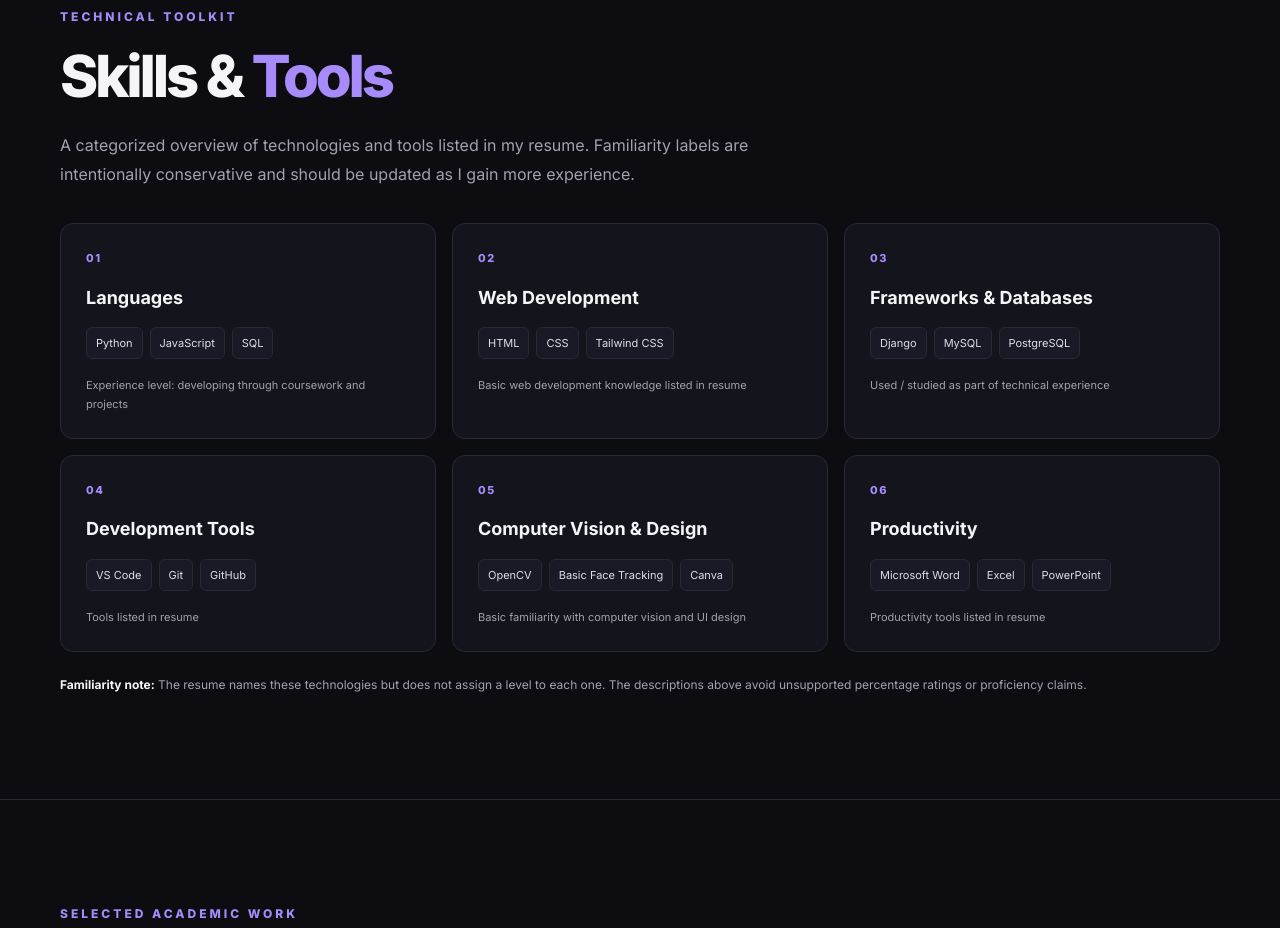
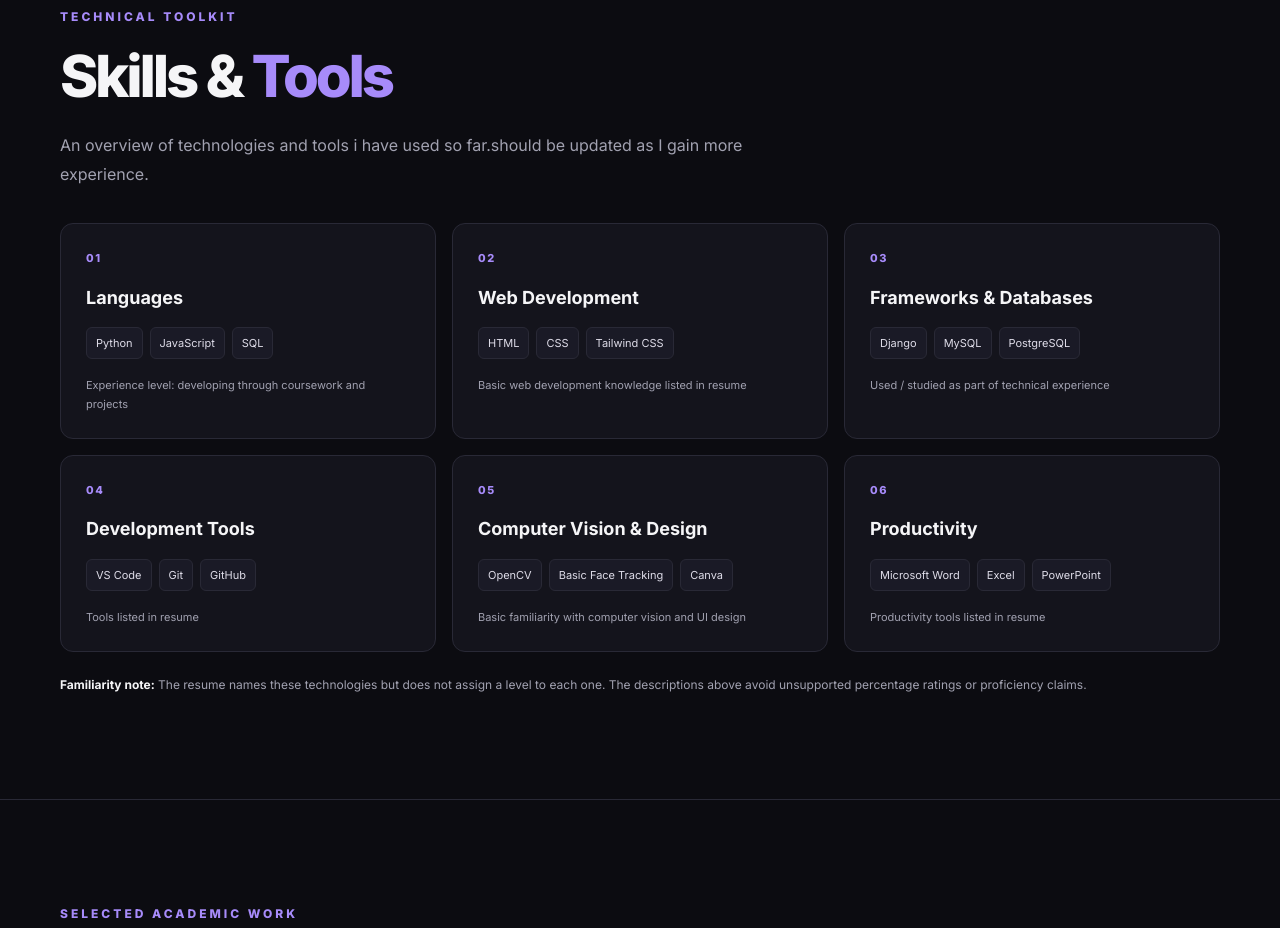
Before and after one commit to ban09132005-arch/Aivan---portfolio-2, a plain HTML site: page index.html in a window 1280 px wide. Shown: the part 1620-2548 px from the top of the page. Drawn offline with Linux system fonts and the light colour scheme.

Commit message:
Update index.html

```diff
--- a/index.html
+++ b/index.html
@@ -85,7 +85,7 @@
     <div class="container">
       <p class="eyebrow reveal">Technical toolkit</p>
       <h2 class="title reveal">Skills &amp; <span>Tools</span></h2>
-      <p class="section-intro reveal">A categorized overview of technologies and tools listed in my resume. Familiarity labels are intentionally conservative and should be updated as I gain more experience.</p>
+      <p class="section-intro reveal">An overview of technologies and tools i have used so far.should be updated as I gain more experience.</p>
       <div class="skill-grid">
         <article class="skill-card reveal">
           <div class="skill-icon">01</div><h3>Languages</h3>
```
